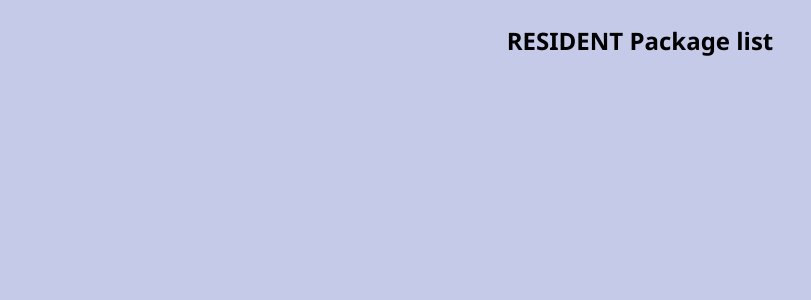
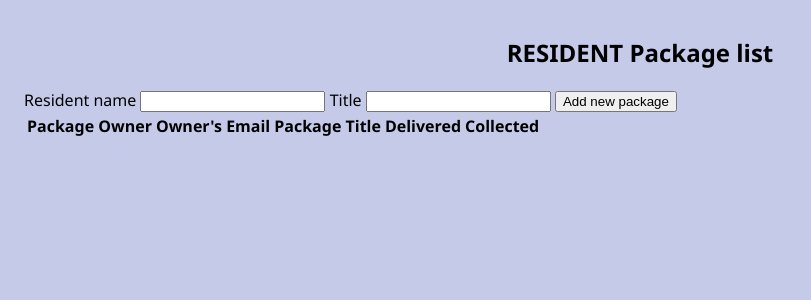
Before and after one commit to Andrey-Kachow/MmmmBoxes, a Flask app: template app/templates/resident/overview.html in a window 1280 px wide. Shown: the top 300 px of the page, without its empty margins (0-811 px from the left). Run offline with Flask 2, Linux system fonts and the light colour scheme; the template is opened without the code that fills it: most values are stand-ins (such as "Sample title", 1, 10 or a date in 2020); lists and menus that the app fills with data are empty; some libraries are stand-ins or nearby versions.

Commit message:
Implemented nice table for resident, including JS socket

```diff
--- a/app/templates/resident/overview.html
+++ b/app/templates/resident/overview.html
@@ -1,3 +1,53 @@
 {% extends 'base.html' %}
 
-{% include 'resident/package_list.html' %}
+{% block header %}
+  <h1>{% block title %}RESIDENT Package list{% endblock %}</h1>
+{% endblock %}
+
+{% block content %}
+
+<form method="post">
+  <label for="resident_name">Resident name</label>
+  <input name="resident_name" id="resident_name" required>
+  <label for="package_title">Title</label>
+  <input name="package_title" id="package_title" required>
+  <input type="submit" value="Add new package">
+</form>
+
+<table id="packages_table">
+  <tr class="packages_row">
+      <th class="packages_col">Package Owner</th>
+      <th class="packages_col">Owner's Email</th>
+      <th class="packages_col">Package Title</th>
+      <th class="packages_col">Delivered</th>
+      <th class="packages_col">Collected</th>
+  </tr>
+  {% for package in get_package_list() %}
+    <tr class="packages_row">
+      <td class="packages_col">{{ package.fullname }}</td>
+      <td class="packages_col">{{ package.email }}</td>
+      <td class="packages_col">{{ package.title }}</td>
+      <td class="packages_col">{{ package.delivered }}</td>
+      <td class="packages_col">{{ package.collected }}</td>
+    </tr>
+  {% endfor %}
+</table>
+
+<script src="https://cdnjs.cloudflare.com/ajax/libs/socket.io/4.5.1/socket.io.js" integrity="sha512-9mpsATI0KClwt+xVZfbcf2lJ8IFBAwsubJ6mI3rtULwyM3fBmQFzj0It4tGqxLOGQwGfJdk/G+fANnxfq9/cew==" crossorigin="anonymous" referrerpolicy="no-referrer"></script>
+<script src="https://cdnjs.cloudflare.com/ajax/libs/jquery/3.6.0/jquery.js" integrity="sha512-n/4gHW3atM3QqRcbCn6ewmpxcLAHGaDjpEBu4xZd47N0W2oQ+6q7oc3PXstrJYXcbNU1OHdQ1T7pAP+gi5Yu8g==" crossorigin="anonymous" referrerpolicy="no-referrer"></script>    <script type="text/javascript" charset="utf-8">
+    let socket = io()
+    socket.on("new_package", (data) => {
+        console.log(data);
+        let package_table = document.getElementById("packages_table");
+        let package_row = package_table.insertRow();
+
+        package_row.insertCell().appendChild(document.createTextNode(data.fullname));
+        package_row.insertCell().appendChild(document.createTextNode(data.email));
+        package_row.insertCell().appendChild(document.createTextNode(data.title));
+        package_row.insertCell().appendChild(document.createTextNode(data.delivered));
+        package_row.insertCell().appendChild(document.createTextNode(data.collected));
+
+    });
+</script>
+
+{% endblock %}
--- a/app/templates/resident/package_list.html
+++ /dev/null
@@ -1,23 +0,0 @@
-{% block header %}
-  <h1>{% block title %}RESIDENT Package list{% endblock %}</h1>
-{% endblock %}
-
-{% block content %}
-    <!--Load known packages, then listen for updates on new packages. -->
-    <div id="package_list">
-      {% for package in get_package_list() %}
-        <p>{{ package }}</p>
-      {% endfor %}
-    </div>
-
-    <script src="https://cdnjs.cloudflare.com/ajax/libs/socket.io/4.5.1/socket.io.js" integrity="sha512-9mpsATI0KClwt+xVZfbcf2lJ8IFBAwsubJ6mI3rtULwyM3fBmQFzj0It4tGqxLOGQwGfJdk/G+fANnxfq9/cew==" crossorigin="anonymous" referrerpolicy="no-referrer"></script>
-    <script src="https://cdnjs.cloudflare.com/ajax/libs/jquery/3.6.0/jquery.js" integrity="sha512-n/4gHW3atM3QqRcbCn6ewmpxcLAHGaDjpEBu4xZd47N0W2oQ+6q7oc3PXstrJYXcbNU1OHdQ1T7pAP+gi5Yu8g==" crossorigin="anonymous" referrerpolicy="no-referrer"></script>    <script type="text/javascript" charset="utf-8">
-        var socket = io()
-        socket.on("new_package", function(data) {
-            console.log(data);
-            var package_list_div = document.getElementById("package_list");
-            package_list_div.appendChild(document.createTextNode(JSON.stringify(data)));
-        });
-    </script>
-
-{% endblock %}
```
